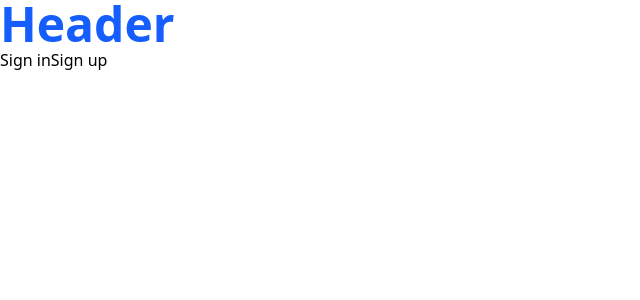
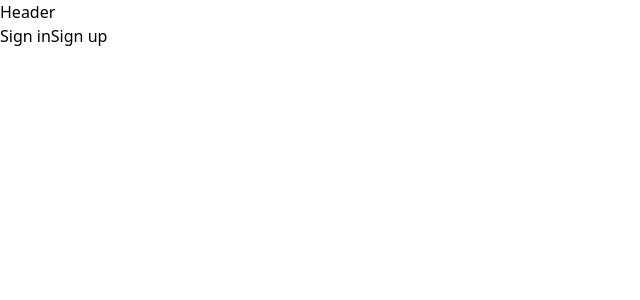
Before and after one commit to Nat27aly/rocket-clicker, a React (Vite) app: page / in a window 1280 px wide. Shown: the top 300 px of the page, without its empty margins (0-640 px from the left). Built offline with nearby package versions, Linux system fonts and the light colour scheme.

Commit message:
This is a test creating a feature branch, removing sample code,

```diff
--- a/src/components/Header.jsx
+++ b/src/components/Header.jsx
@@ -1,7 +1,7 @@
 function Header(){
 
     return(
-        <p className='text-5xl text-blue-600 font-bold'>Header</p>
+        <p>Header</p>
     );
 }
 
```
